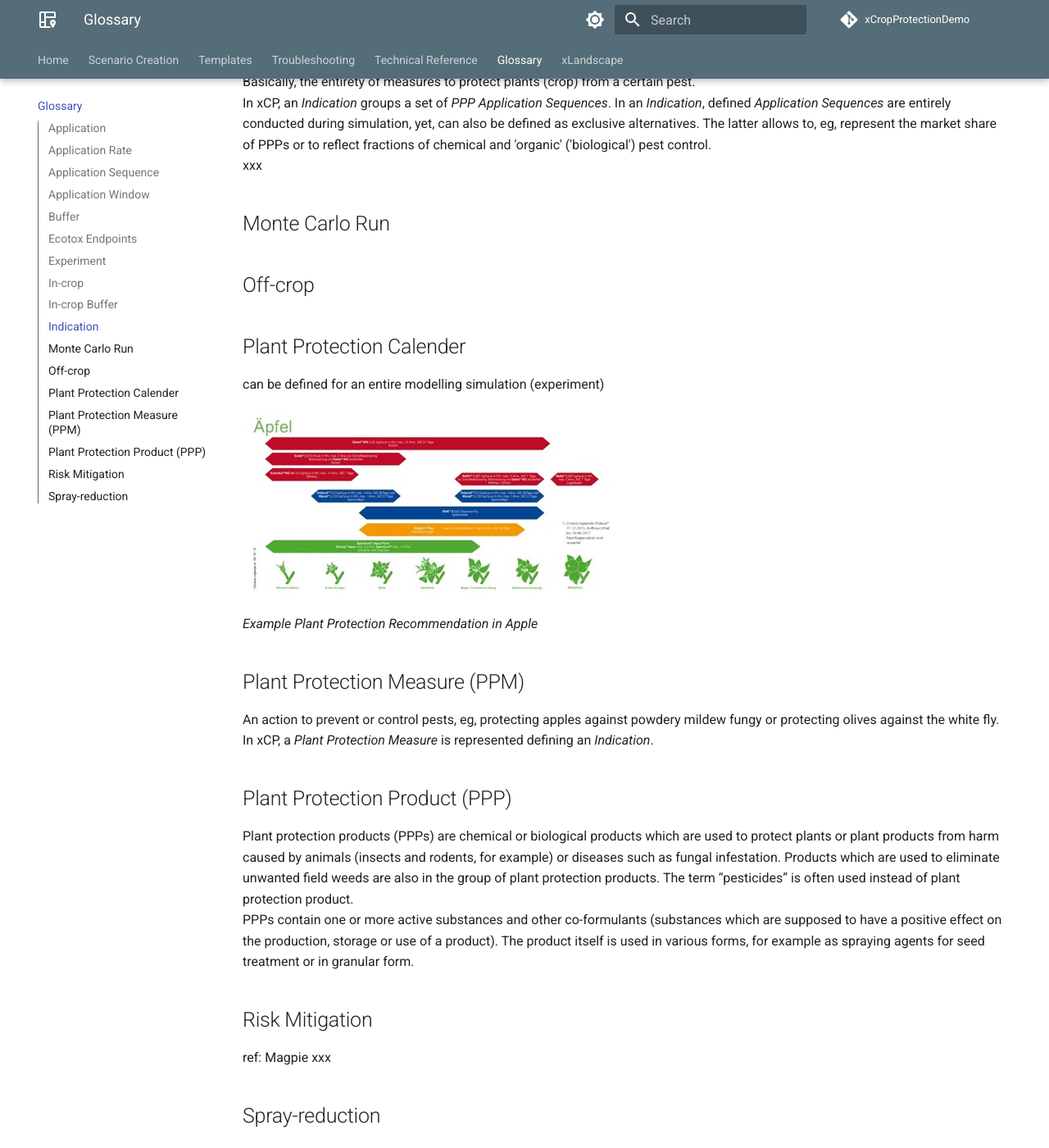
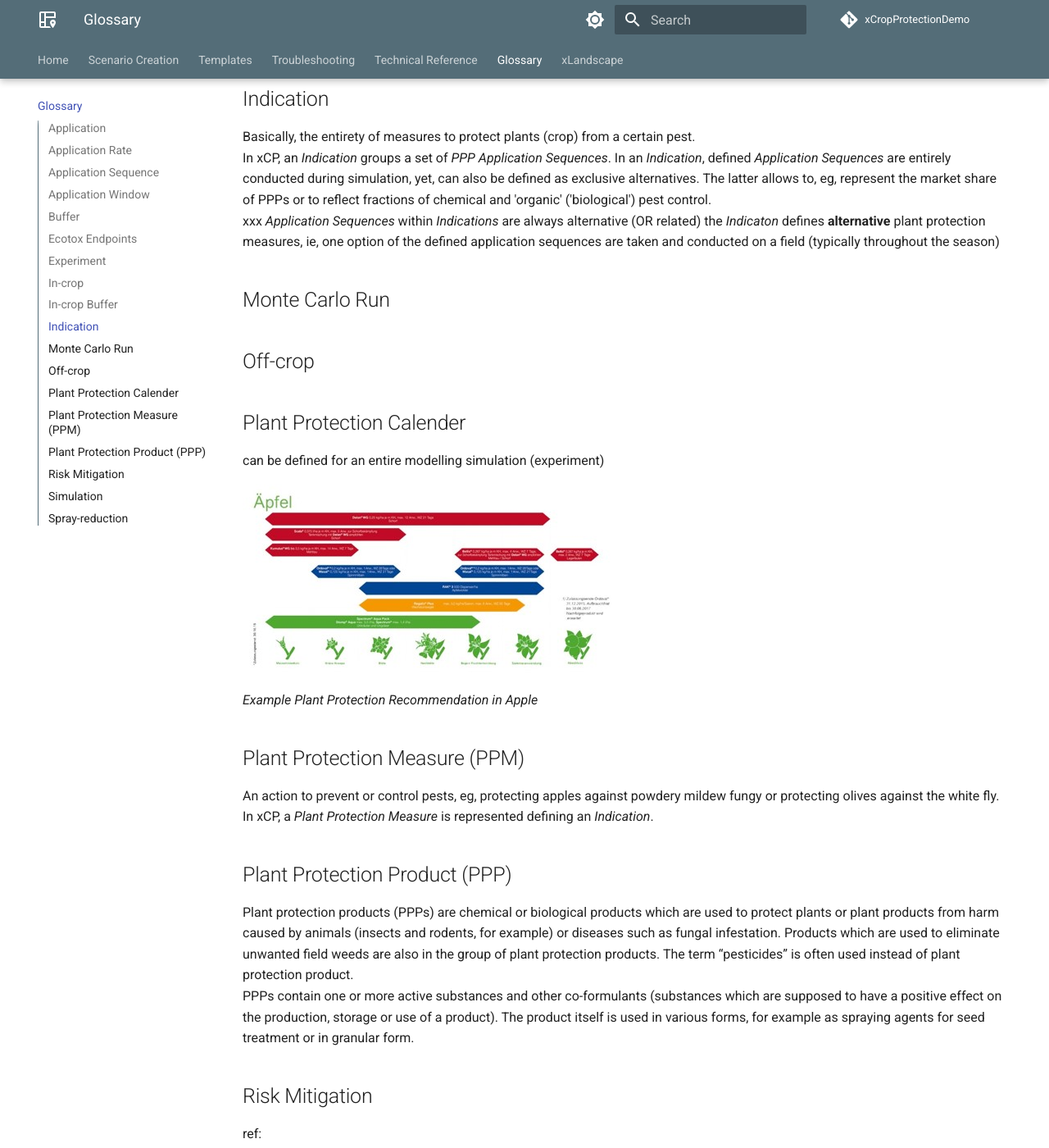
Before and after one commit to xlandscape/xCropProtectionDemoDoc, an MkDocs documentation site: the page built from docs/reference/glossary.md, in a window 1280 px wide and 1400 px high, scrolled down 2187 px. Shown: the whole window at 82% size. Built offline with MkDocs 1.6.1 and Material for MkDocs 9.7.7, drawn with Linux system fonts in a browser that asks for light colours; comment, search, counter and statistics services are not loaded; some of the changed text lies outside the part shown.

Commit message:
Progress on 'Glossary'

```diff
--- a/docs/reference/glossary.md
+++ b/docs/reference/glossary.md
@@ -26,6 +26,9 @@
 ## Application Sequence
 A sequence of individual PPP *Applications*, ie, of the same PPP (PPPs) into the same crop. Eg, fungicides are often applied multiple times during season.
 
+xxx an *Application Sequence* can also contain *Applications* using different PPPs
+xxx image of proposed fungicide spray sequence, eg by Bayer web page xxx
+
 ## Application Window
  The time when an application is intended. In a modelling experiment using xCP an individual *Application Window* can be a deterministic day or a time span (eg, 1.-14. April). A probability distribution function is assigned to an application window from which actual application dates are sampled during model runtime.
 
@@ -49,7 +52,8 @@
 ## Indication
 Basically, the entirety of measures to protect plants (crop) from a certain pest.
 In xCP, an *Indication* groups a set of *PPP Application Sequences*. In an *Indication*, defined *Application Sequences* are entirely conducted during simulation, yet, can also be defined as exclusive alternatives. The latter allows to, eg, represent the market share of PPPs or to reflect fractions of chemical and 'organic' ('biological') pest control.
-xxx
+xxx *Application Sequences* within *Indications* are always alternative (OR related)
+the *Indicaton* defines **alternative** plant protection measures, ie, one option of the defined application sequences are taken and conducted on a field (typically throughout the season)
 
 
 
@@ -77,6 +81,12 @@
 
 ## Risk Mitigation
 
-ref: Magpie xxx
+
+ref:
+[MAgPie](https://www.openagrar.de/receive/openagrar_mods_00027102)
+
+
+## Simulation
+
 
 ## Spray-reduction
```
